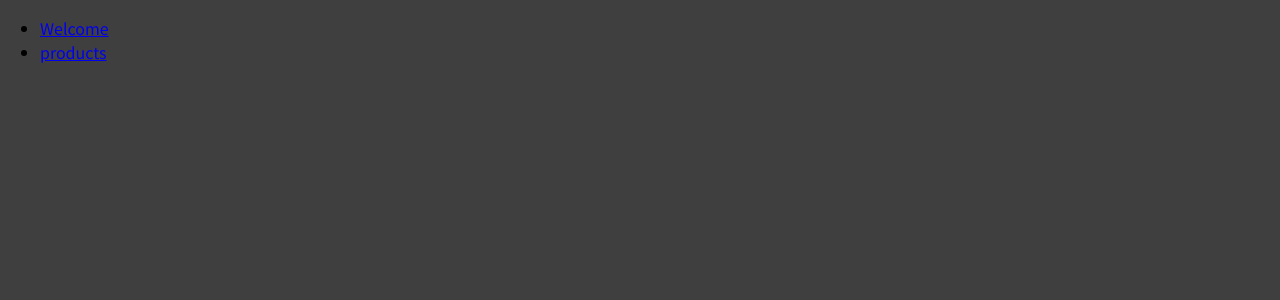
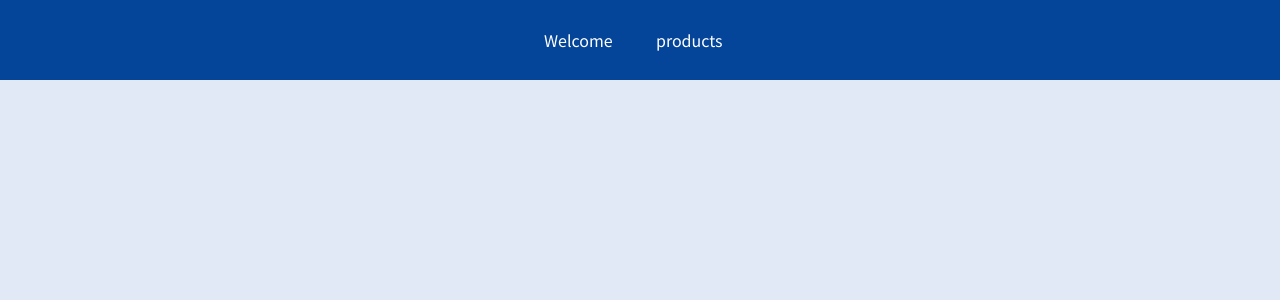
Before and after one commit to Trucker9/reactjs_sandbox, a JavaScript app in the folder 12th - react router/: page / in a window 1280 px wide. Shown: the top 300 px of the page. Built offline with nearby package versions, Linux system fonts and the light colour scheme; the HTML template or start-up script is replaced by a standard one.

Commit message:
(20) adding some css and clean up️

```diff
--- a/12th - react router/src/App.js
+++ b/12th - react router/src/App.js
@@ -7,7 +7,6 @@ function App() {
     return (
         <div>
             <MainHeader/>
-            {/* now welcome will only be visible if the url is /welcome */}
             <Route exact path="/welcome">
                 <Welcome/>
             </Route>
--- a/12th - react router/src/components/MainHeader.js
+++ b/12th - react router/src/components/MainHeader.js
@@ -1,18 +1,15 @@
 import {Link} from "react-router-dom";
+import classes from "./MainHeader.module.css";
 
 const MainHeader = () => {
     return (
-        <header>
+        <header className={classes.header}>
             <nav>
                 <ul>
                     <li>
-                        {/* This way, every link click is a new start to the app!
-                        <a href="/welcome">Welcome </a>*/}
-                        {/* Link component manually changes the url and prevent browser defaults */}
                         <Link to="/welcome">Welcome</Link>
                     </li>
                     <li>
-                        {/*<a href="/products">products </a>*/}
                         <Link to="/products">products</Link>
                     </li>
                 </ul>
--- /dev/null
+++ b/12th - react router/src/components/MainHeader.module.css
@@ -0,0 +1,38 @@
+.header {
+    width: 100%;
+    height: 5rem;
+    background-color: #044599;
+    padding: 0 10%;
+}
+
+.header nav {
+    height: 100%;
+}
+
+.header ul {
+    height: 100%;
+    list-style: none;
+    display: flex;
+    padding: 0;
+    margin: 0;
+    align-items: center;
+    justify-content: center;
+}
+
+.header li {
+    margin: 0 1rem;
+    width: 5rem;
+}
+
+.header a {
+    color: white;
+    text-decoration: none;
+}
+
+.header a:hover,
+.header a:active,
+.header a.active {
+    color: #95bcf0;
+    padding-bottom: 0.25rem;
+    border-bottom: 4px solid #95bcf0;
+}
--- a/12th - react router/src/index.css
+++ b/12th - react router/src/index.css
@@ -1,14 +1,26 @@
 @import url('https://fonts.googleapis.com/css2?family=Noto+Sans+JP:wght@400;700&display=swap');
 
 * {
-  box-sizing: border-box;
+    box-sizing: border-box;
 }
 
 html {
-  font-family: 'Noto Sans JP', sans-serif;
+    font-family: 'Noto Sans JP', sans-serif;
 }
 
 body {
-  margin: 0;
-  background-color: #3f3f3f;
+    margin: 0;
+    background-color: #e0e9f5;
 }
+
+h1 {
+    margin-top: 7rem;
+    text-align: center;
+}
+
+h1,
+h2,
+h3,
+p {
+    color: #042b5f;
+}
```
